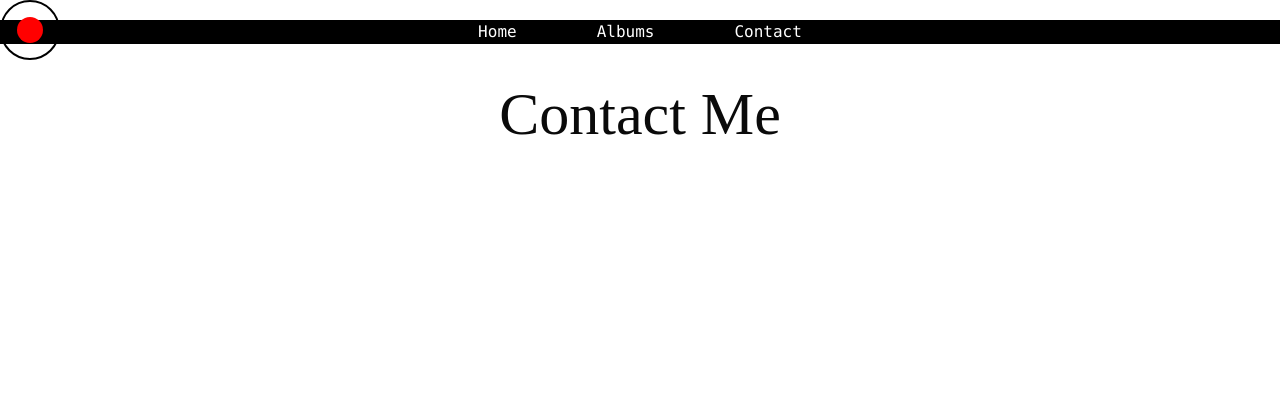
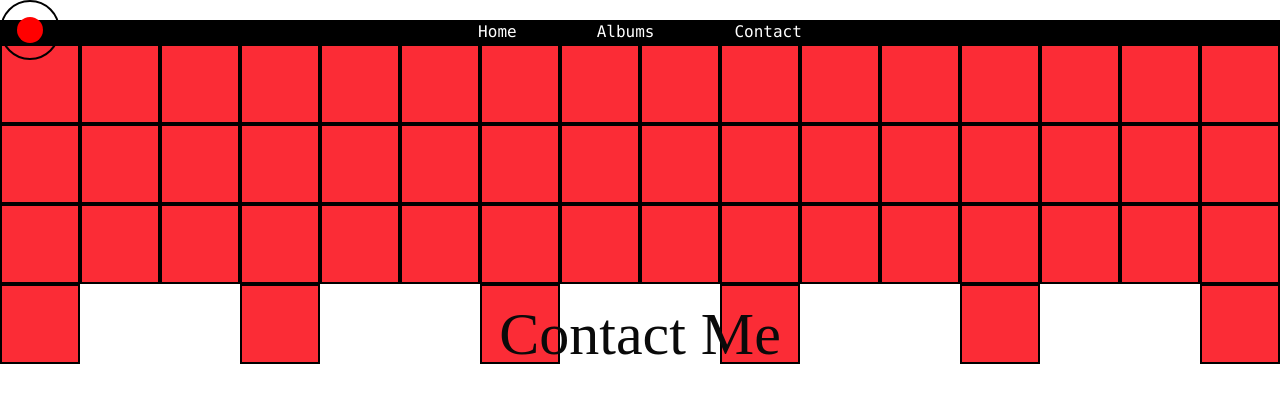
Before and after one commit to tharejarehan0-a11y/blogs, a Next.js app: page /Contact in a window 1280 px wide. Shown: the top 402 px of the page. Built offline with nearby package versions, Linux system fonts and the light colour scheme; a web font is replaced by a local one.

Commit message:
started the pixel block

```diff
--- a/app/Contact/page.jsx
+++ b/app/Contact/page.jsx
@@ -1,16 +1,87 @@
+"use client"
 import "../globals.css"
 import Link from "next/link"
 import Cursor from "@/components/cursor"
+import { number } from "motion"
+import { useEffect } from "react"
 
 export default function Contact(){
+   useEffect(()=>{
+        let random_blocks = []
+      let all_blocks = []
+      for (let i = 0; i <= 60; i++) {
+         all_blocks.push(i.toString());
+         let number_random = (Math.floor(Math.random()*60)+1).toString();
+          random_blocks.push(number_random)
+        }
+      console.log(random_blocks)
+      console.log(all_blocks)
+      },[])
     return(
         <>
       <Cursor />
-      <nav className="flex gap-20 font-mono font-thin list-none justify-center items-center mt-5 mb-5 text-white bg-black">
+      <nav className="flex gap-20 font-mono font-thin list-none justify-center items-center mt-5  text-white bg-black">
         <li><Link href="/">Home</Link></li>
         <li><Link href="/albums">Albums</Link></li>
         <li><Link href="/Contact">Contact</Link></li>
       </nav>
+      <div className="bg-black h-60 grid-cols-12 grid-rows-5 flex justify-between flex-wrap" id="pixel-block">
+        <div className="bg-red-500 border-black border-2 w-20 h-20"id="1"></div>
+        <div className="bg-red-500 border-black border-2 w-20 h-20"id="2"></div>
+        <div className="bg-red-500 border-black border-2 w-20 h-20"id="3"></div>
+        <div className="bg-red-500 border-black border-2 w-20 h-20"id="4"></div>
+        <div className="bg-red-500 border-black border-2 w-20 h-20"id="5"></div>
+        <div className="bg-red-500 border-black border-2 w-20 h-20"id="6"></div>
+        <div className="bg-red-500 border-black border-2 w-20 h-20"id="7"></div>
+        <div className="bg-red-500 border-black border-2 w-20 h-20"id="8"></div>
+        <div className="bg-red-500 border-black border-2 w-20 h-20"id="9"></div>
+        <div className="bg-red-500 border-black border-2 w-20 h-20"id="10"></div>
+        <div className="bg-red-500 border-black border-2 w-20 h-20"id="11"></div>
+        <div className="bg-red-500 border-black border-2 w-20 h-20"id="12"></div>
+        <div className="bg-red-500 border-black border-2 w-20 h-20"id="13"></div>
+        <div className="bg-red-500 border-black border-2 w-20 h-20"id="14"></div>
+        <div className="bg-red-500 border-black border-2 w-20 h-20"id="15"></div>
+        <div className="bg-red-500 border-black border-2 w-20 h-20"id="16"></div>
+        <div className="bg-red-500 border-black border-2 w-20 h-20"id="17"></div>
+        <div className="bg-red-500 border-black border-2 w-20 h-20"id="18"></div>
+        <div className="bg-red-500 border-black border-2 w-20 h-20"id="19"></div>
+        <div className="bg-red-500 border-black border-2 w-20 h-20"id="20"></div>
+        <div className="bg-red-500 border-black border-2 w-20 h-20"id="21"></div>
+        <div className="bg-red-500 border-black border-2 w-20 h-20"id="22"></div>
+        <div className="bg-red-500 border-black border-2 w-20 h-20"id="24"></div>
+        <div className="bg-red-500 border-black border-2 w-20 h-20"id="25"></div>
+        <div className="bg-red-500 border-black border-2 w-20 h-20"id="26"></div>
+        <div className="bg-red-500 border-black border-2 w-20 h-20"id="27"></div>
+        <div className="bg-red-500 border-black border-2 w-20 h-20"id="28"></div>
+        <div className="bg-red-500 border-black border-2 w-20 h-20"id="29"></div>
+        <div className="bg-red-500 border-black border-2 w-20 h-20"id="30"></div>
+        <div className="bg-red-500 border-black border-2 w-20 h-20"id="31"></div>
+        <div className="bg-red-500 border-black border-2 w-20 h-20"id="32"></div>
+        <div className="bg-red-500 border-black border-2 w-20 h-20"id="33"></div>
+        <div className="bg-red-500 border-black border-2 w-20 h-20"id="34"></div>
+        <div className="bg-red-500 border-black border-2 w-20 h-20"id="35"></div>
+        <div className="bg-red-500 border-black border-2 w-20 h-20"id="36"></div>
+        <div className="bg-red-500 border-black border-2 w-20 h-20"id="37"></div>
+        <div className="bg-red-500 border-black border-2 w-20 h-20"id="38"></div>
+        <div className="bg-red-500 border-black border-2 w-20 h-20"id="39"></div>
+        <div className="bg-red-500 border-black border-2 w-20 h-20"id="40"></div>
+        <div className="bg-red-500 border-black border-2 w-20 h-20"id="41"></div>
+        <div className="bg-red-500 border-black border-2 w-20 h-20"id="42"></div>
+        <div className="bg-red-500 border-black border-2 w-20 h-20"id="43"></div>
+        <div className="bg-red-500 border-black border-2 w-20 h-20"id="44"></div>
+        <div className="bg-red-500 border-black border-2 w-20 h-20"id="45"></div>
+        <div className="bg-red-500 border-black border-2 w-20 h-20"id="46"></div>
+        <div className="bg-red-500 border-black border-2 w-20 h-20"id="47"></div>
+        <div className="bg-red-500 border-black border-2 w-20 h-20"id="48"></div>
+        <div className="bg-red-500 border-black border-2 w-20 h-20"id="49"></div>
+        <div className="bg-red-500 border-black border-2 w-20 h-20"id="51"></div>
+        <div className="bg-red-500 border-black border-2 w-20 h-20"id="52"></div>
+        <div className="bg-red-500 border-black border-2 w-20 h-20"id="53"></div>
+        <div className="bg-red-500 border-black border-2 w-20 h-20"id="54"></div>
+        <div className="bg-red-500 border-black border-2 w-20 h-20"id="55"></div>
+        <div className="bg-red-500 border-black border-2 w-20 h-20"id="56"></div>
+
+      </div>
       <div className="flex justify-center">
         <h1 className="text-6xl font-fancy mt-5">Contact Me</h1>
       </div>
```
Also changed, not shown: lib/script.js (added).
